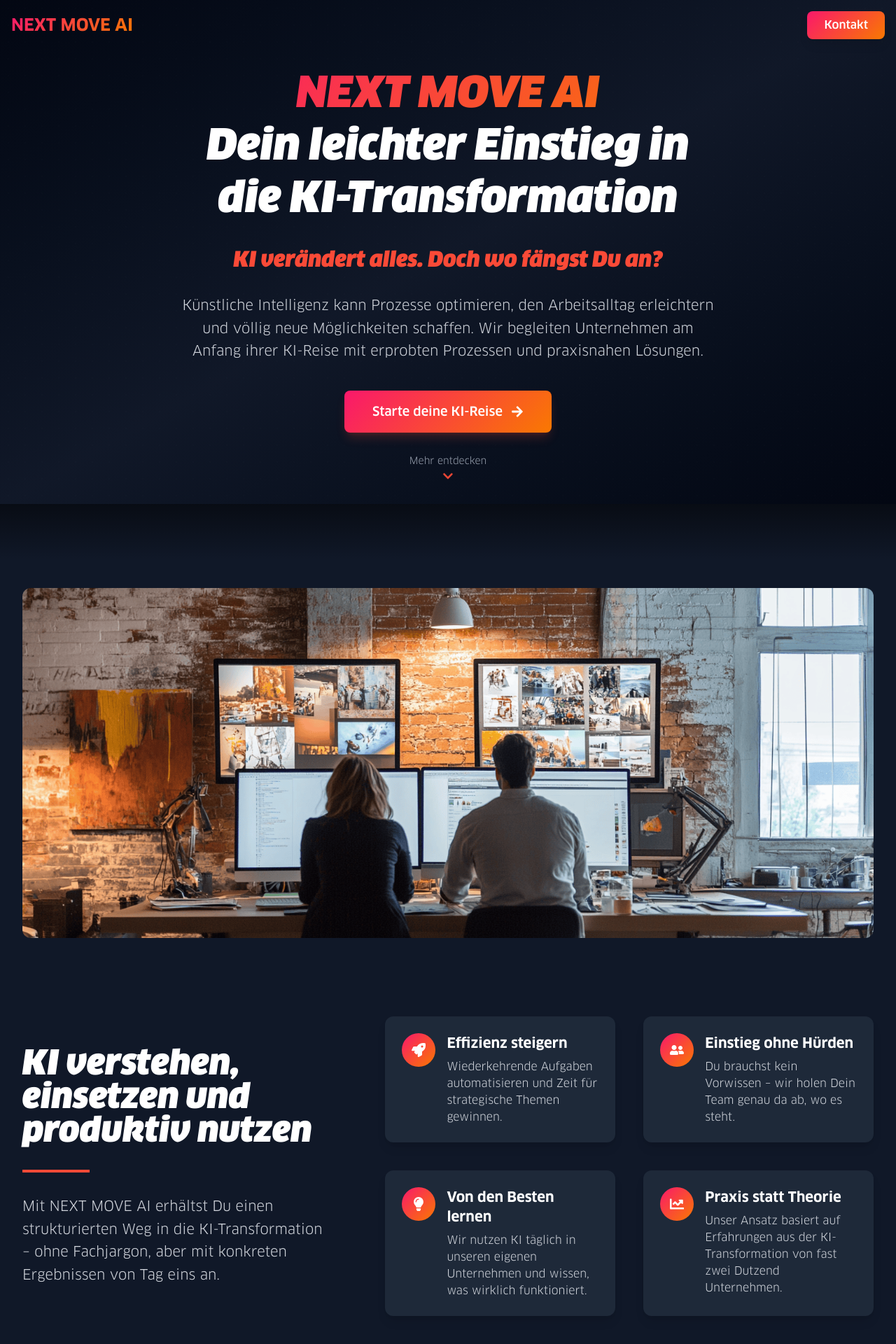
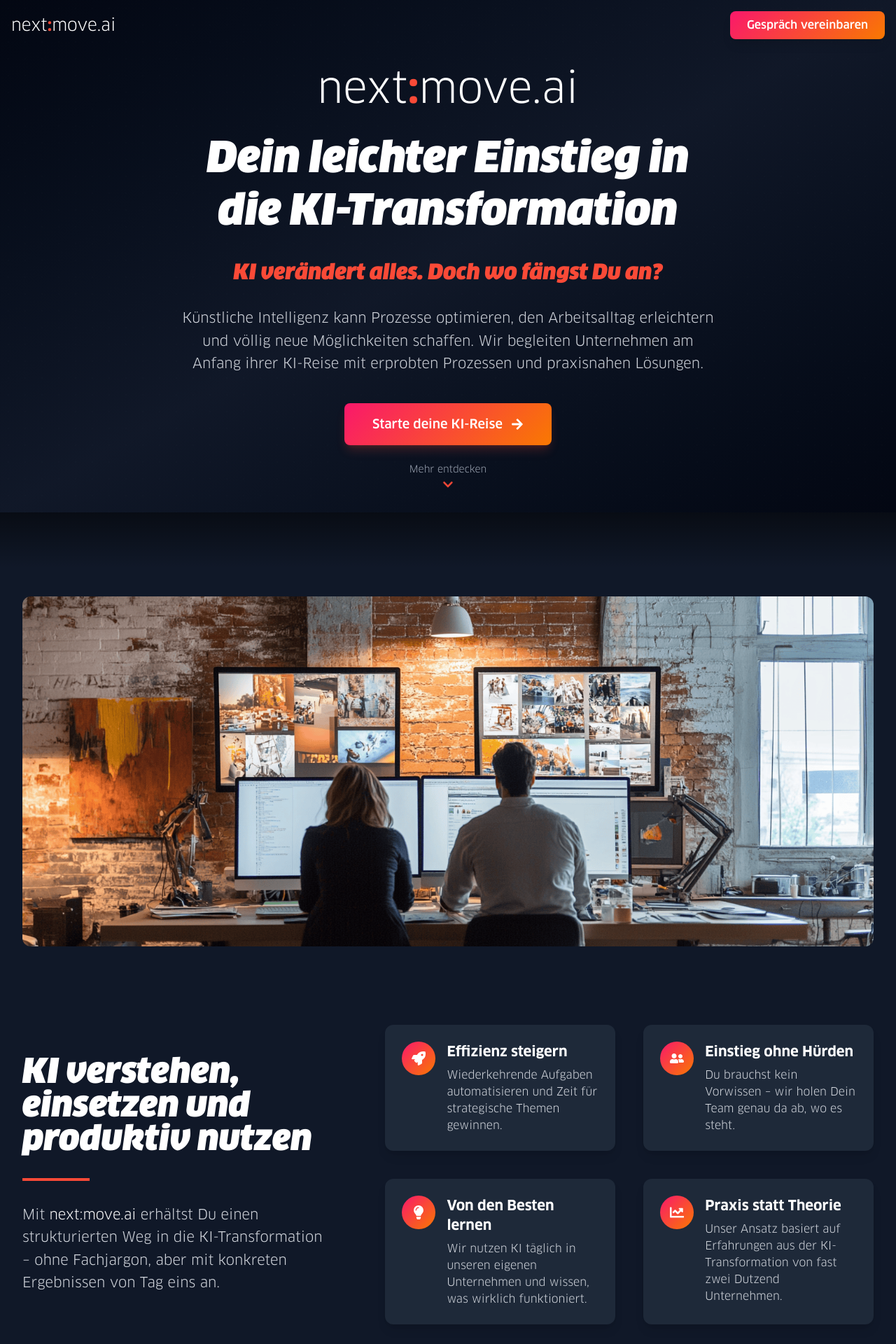
Before and after one commit to loschke/next-move-landing, a Next.js app: page / in a window 1280 px wide. Shown: the top 1920 px of the page at 70% size. Built offline with nearby package versions, Linux system fonts and the light colour scheme.

Commit message:
- logo rebranding

```diff
--- a/components/Conclusion.tsx
+++ b/components/Conclusion.tsx
@@ -77,7 +77,7 @@
             viewport={{ once: true }}
             transition={{ duration: 0.5, delay: 0.3 }}
           >
-            Mit NEXT MOVE AI erhältst Du einen unkomplizierten Einstieg in die KI-Welt – mit sofortigen Ergebnissen, die Dein Unternehmen voranbringen.
+            Mit <span className='text-white'>next:move.ai</span> erhältst Du einen unkomplizierten Einstieg in die KI-Welt – mit sofortigen Ergebnissen, die Dein Unternehmen voranbringen.
           </motion.p>
         </motion.div>
 
--- a/components/FeaturesGrid.tsx
+++ b/components/FeaturesGrid.tsx
@@ -78,7 +78,7 @@
             ></motion.div>
 
             <p className="text-xl text-gray-300 leading-relaxed max-w-xl">
-              Mit NEXT MOVE AI erhältst Du einen strukturierten Weg in die KI-Transformation – ohne Fachjargon, aber mit konkreten Ergebnissen von Tag eins an.
+              Mit <span className='text-white'>next:move.ai</span> erhältst Du einen strukturierten Weg in die KI-Transformation – ohne Fachjargon, aber mit konkreten Ergebnissen von Tag eins an.
             </p>
           </motion.div>
 
--- a/components/Footer.tsx
+++ b/components/Footer.tsx
@@ -20,7 +20,7 @@
         <div className="max-w-4xl mx-auto">
           {/* Company Info */}
           <div className="text-center mb-8">
-            <h3 className="text-xl font-bold mb-4 text-gradient-brand">NEXT MOVE AI</h3>
+            <h3 className="text-2xl mb-4"><span className="text-white">next</span><span className="text-primary  font-bold">:</span><span className="text-white">move.ai</span></h3>
             <p className="text-gray-400 mb-6 max-w-2xl mx-auto">
               Wir begleiten Unternehmen auf ihrem Weg in die KI-Transformation mit praxisnahen Lösungen und erprobten Methoden.
             </p>
@@ -50,7 +50,7 @@
         </div>
 
         <div className="border-t border-gray-800 mt-8 pt-8 text-center text-gray-400">
-          <p>&copy; {currentYear} NEXT MOVE AI. Alle Rechte vorbehalten.</p>
+          <p>&copy; {currentYear} next:move.ai. Alle Rechte vorbehalten.</p>
         </div>
       </div>
 
--- a/components/Header.tsx
+++ b/components/Header.tsx
@@ -30,8 +30,8 @@
     >
       <div className="container mx-auto px-4 flex justify-between items-center">
         {/* Logo */}
-        <Link href="/" className="text-xl sm:text-2xl font-bold">
-          <span className="text-gradient-brand">NEXT MOVE AI</span>
+        <Link href="/" className="text-xl sm:text-2xl">
+          <span className="text-white">next</span><span className="text-primary  font-bold">:</span><span className="text-white">move.ai</span>
         </Link>
 
         {/* CTA Button */}
@@ -39,7 +39,7 @@
           href="#contact"
           className="px-4 sm:px-6 py-2 gradient-brand hover:opacity-90 text-white font-medium rounded-lg transition-all shadow-lg text-sm sm:text-base"
         >
-          Kontakt
+          Gespräch vereinbaren
         </Link>
       </div>
     </header>
--- a/components/Hero.tsx
+++ b/components/Hero.tsx
@@ -27,13 +27,13 @@
             transition={{ duration: 0.6 }}
           >
             <motion.h1
-              className="text-3xl sm:text-4xl md:text-5xl lg:text-6xl mb-4 sm:mb-6 font-black"
+              className="text-3xl sm:text-4xl md:text-5xl lg:text-6xl mb-4 sm:mb-6"
               initial={{ opacity: 0, y: 20 }}
               animate={{ opacity: 1, y: 0 }}
               transition={{ duration: 0.5, delay: 0.2 }}
             >
-              <span className="text-gradient-brand block mb-2">NEXT MOVE AI</span>
-              <span className="leading-tight">Dein leichter Einstieg in die KI-Transformation</span>
+              <span className='block font-normal not-italic mb-6 sm:mb-8'>next<span className="text-primary font-bold">:</span>move.ai</span>
+              <span className="leading-tight font-black">Dein leichter Einstieg in die KI-Transformation</span>
             </motion.h1>
           </motion.div>
 
--- a/components/Team.tsx
+++ b/components/Team.tsx
@@ -62,7 +62,7 @@
             transition={{ duration: 0.5 }}
           >
             <h2 className="text-4xl md:text-5xl font-black text-white mb-4">
-              Die Köpfe hinter NEXT MOVE AI
+              Die Köpfe hinter <span className='font-normal not-italic mb-6 sm:mb-8'>next<span className="text-primary font-bold">:</span>move.ai</span>
             </h2>
 
             <motion.div
@@ -80,7 +80,7 @@
               viewport={{ once: true }}
               transition={{ duration: 0.5, delay: 0.3 }}
             >
-              NEXT MOVE AI ist ein Zusammenschluss zweier führender Digitalagenturen.
+              <span className='text-white'>next:move.ai</span> ist ein Zusammenschluss zweier führender Digitalagenturen.
             </motion.p>
           </motion.div>
 
--- a/components/Transformation.tsx
+++ b/components/Transformation.tsx
@@ -92,7 +92,7 @@
             viewport={{ once: true }}
             transition={{ duration: 0.5, delay: 0.3 }}
           >
-            Mit NEXT MOVE AI wird Ihre KI-Transformation zum Erfolg. Wir sorgen dafür, dass der Einstieg in die KI-Welt reibungslos und effizient verläuft.
+            Mit next:move.ai wird Ihre KI-Transformation zum Erfolg. Wir sorgen dafür, dass der Einstieg in die KI-Welt reibungslos und effizient verläuft.
           </motion.p>
         </motion.div>
 
```
